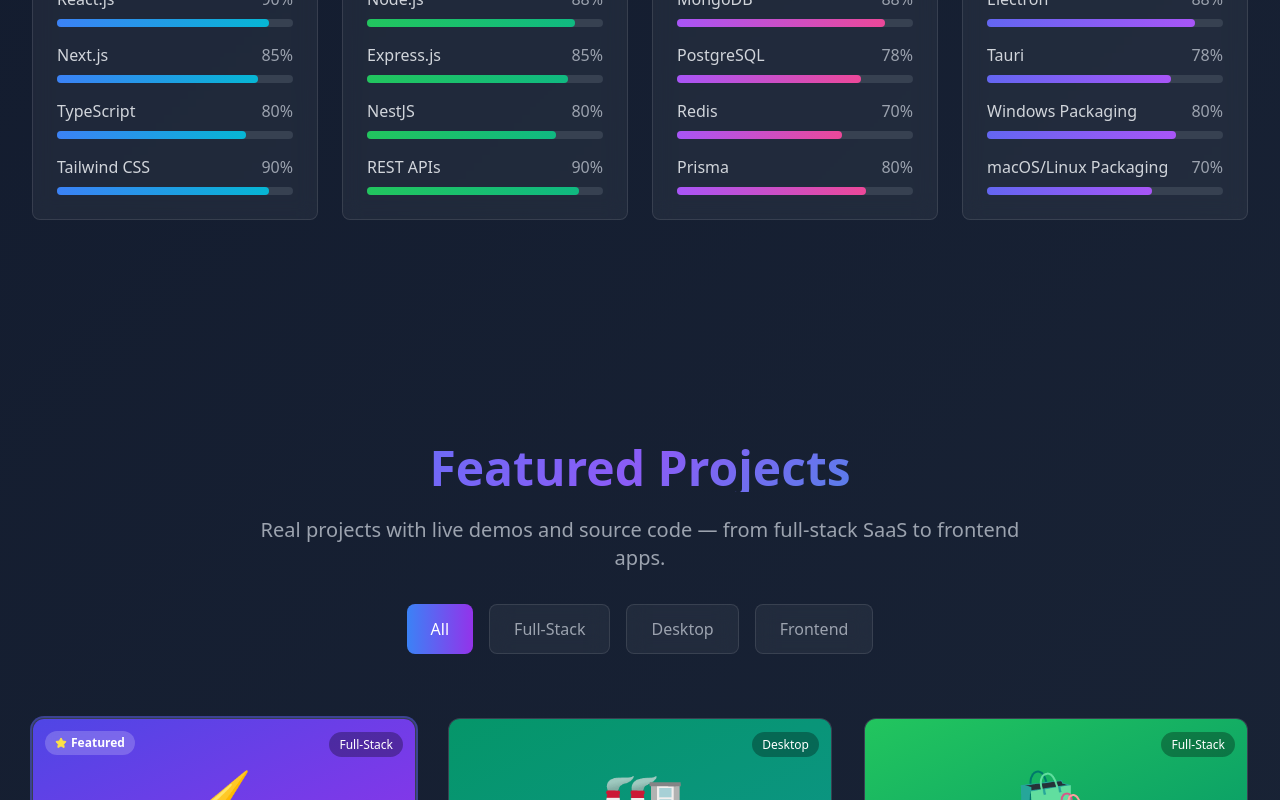
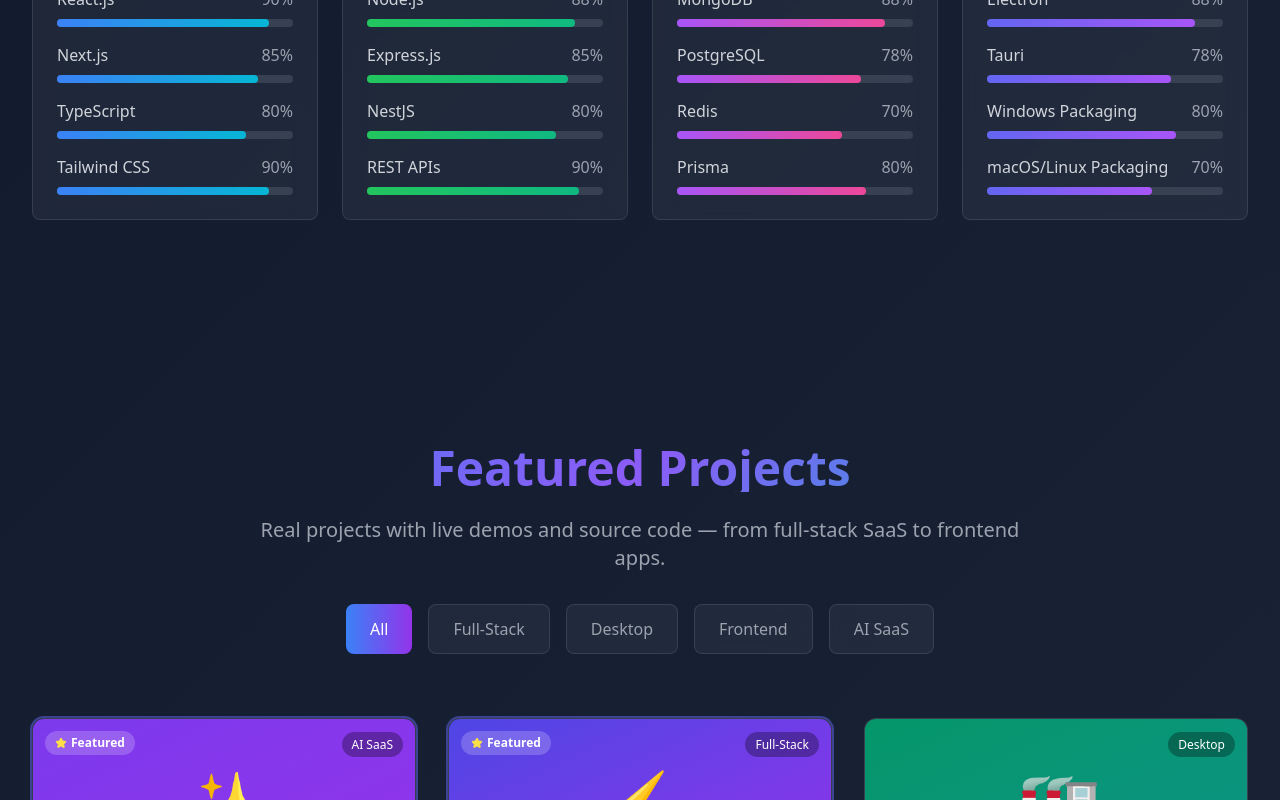
Before and after one commit to Minaeisa/my-portfolio, a Next.js app: page / in a window 1280 px wide. Shown: the part 2000-2800 px from the top of the page. Built offline with nearby package versions, Linux system fonts and the light colour scheme.

Commit message:
Add ContentAI AI SaaS project to portfolio

```diff
--- a/src/components/Projects.tsx
+++ b/src/components/Projects.tsx
@@ -12,6 +12,19 @@
   const projects = [
     {
       id: 1,
+      title: 'ContentAI — AI SaaS',
+      description: 'AI-powered content generation SaaS with Google Gemini, real-time SSE streaming, JWT auth, Stripe subscriptions, and 10+ content templates.',
+      longDescription: 'A full-stack AI SaaS platform built with Next.js 14 + NestJS. Features: JWT auth with refresh tokens, Google Gemini 1.5 Flash for AI generation, real-time streaming output (SSE), 10+ content templates (blog posts, emails, social media, ad copy, cover letters & more), content history with favorites, free plan (5/day) vs Pro plan via Stripe subscriptions, and a clean dark-mode dashboard.',
+      technologies: ['Next.js 14', 'NestJS', 'MongoDB', 'Google Gemini AI', 'Stripe', 'TypeScript', 'Tailwind CSS', 'Zustand'],
+      gradient: 'from-violet-600 to-purple-600',
+      icon: '✨',
+      liveUrl: '#',
+      githubUrl: 'https://github.com/Minaeisa/contentai-frontend',
+      category: 'AI SaaS',
+      featured: true,
+    },
+    {
+      id: 2,
       title: 'TaskFlow — SaaS',
       description: 'Full-stack project management SaaS with Kanban board, multi-tenant workspaces, JWT auth with refresh tokens, and drag & drop task management.',
       longDescription: 'A production-ready SaaS built from scratch. Features: JWT auth (access + refresh tokens), multi-tenant workspaces with role-based access (Owner/Admin/Member), Kanban board with drag & drop, task priorities, due dates, tags, assignees, and a real-time dashboard with project stats.',
@@ -129,7 +142,7 @@
     },
   ]
 
-  const categories = ['All', 'Full-Stack', 'Desktop', 'Frontend']
+  const categories = ['All', 'Full-Stack', 'Desktop', 'Frontend', 'AI SaaS']
 
   const filteredProjects = activeCategory === 'All'
     ? projects
```
